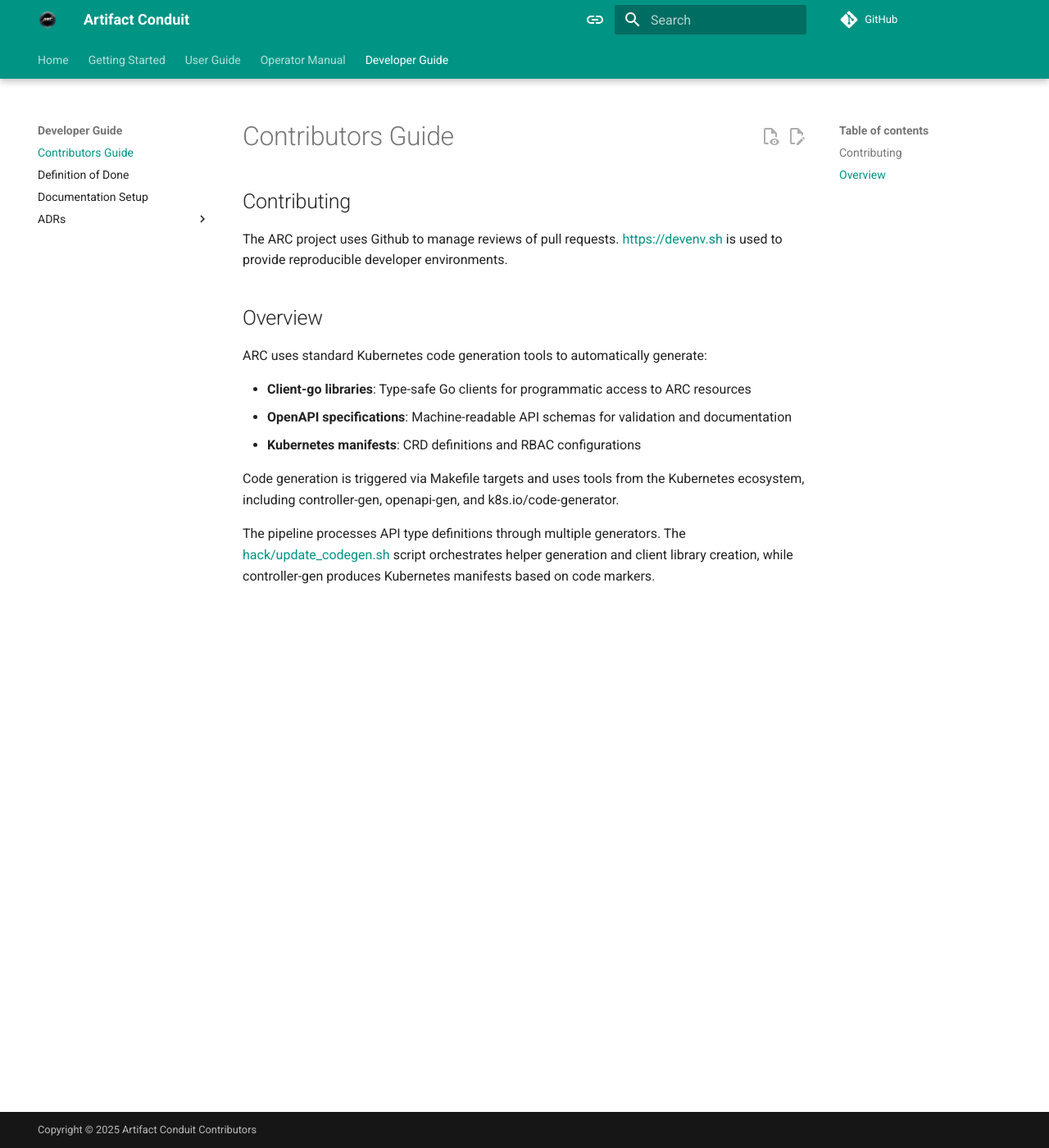
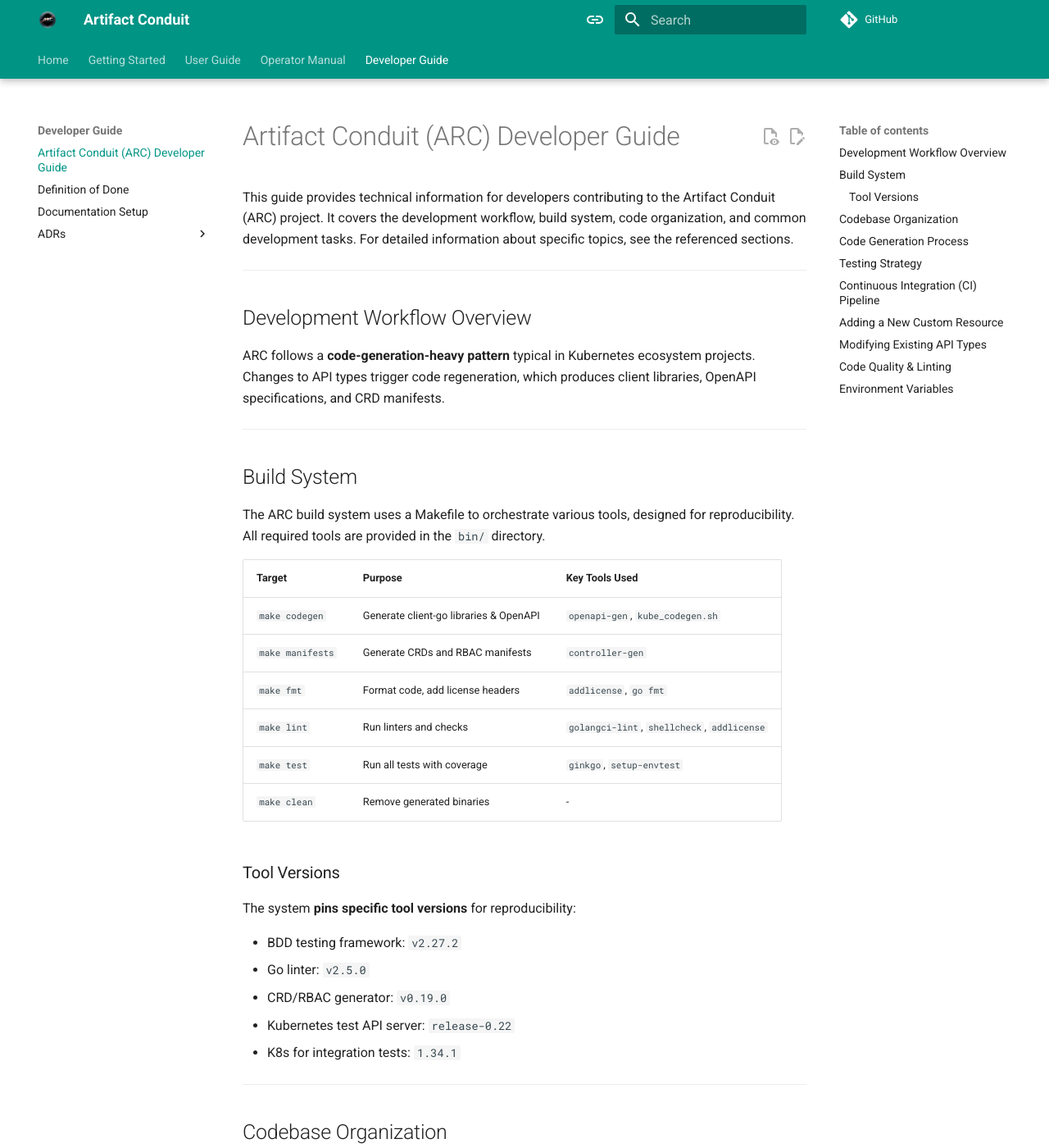
Before and after one commit to opendefensecloud/artifact-conduit, an MkDocs documentation site: the page built from docs/developer-guide/contributing.md, in a window 1280 px wide and 1400 px high. Shown: the whole window at 82% size. Built offline with MkDocs 1.6.1 and Material for MkDocs 9.7.7, drawn with Linux system fonts in a browser that asks for light colours; comment, search, counter and statistics services are not loaded; the version menu is left out; some of the changed text lies outside the part shown.

Commit message:
adjust guide

````diff
--- a/docs/developer-guide/contributing.md
+++ b/docs/developer-guide/contributing.md
@@ -1,18 +1,165 @@
-# Contributors Guide
+# Artifact Conduit (ARC) Developer Guide
 
-## Contributing
+This guide provides technical information for developers contributing to the Artifact Conduit (ARC) project. It covers the development workflow, build system, code organization, and common development tasks. For detailed information about specific topics, see the referenced sections.
 
-The ARC project uses Github to manage reviews of pull requests.
-<https://devenv.sh> is used to provide reproducible developer environments.
+***
 
-## Overview
+## Development Workflow Overview
 
-ARC uses standard Kubernetes code generation tools to automatically generate:
+ARC follows a **code-generation-heavy pattern** typical in Kubernetes ecosystem projects. Changes to API types trigger code regeneration, which produces client libraries, OpenAPI specifications, and CRD manifests.
 
-- **Client-go libraries**: Type-safe Go clients for programmatic access to ARC resources
-- **OpenAPI specifications**: Machine-readable API schemas for validation and documentation
-- **Kubernetes manifests**: CRD definitions and RBAC configurations
+***
 
-Code generation is triggered via Makefile targets and uses tools from the Kubernetes ecosystem, including controller-gen, openapi-gen, and k8s.io/code-generator.
+## Build System
 
-The pipeline processes API type definitions through multiple generators. The [hack/update_codegen.sh](/hack/update-codegen.sh) script orchestrates helper generation and client library creation, while controller-gen produces Kubernetes manifests based on code markers.
+The ARC build system uses a Makefile to orchestrate various tools, designed for reproducibility. All required tools are provided in the `bin/` directory.
+
+| Target           | Purpose                                | Key Tools Used                              |
+| ---------------- | -------------------------------------- | ------------------------------------------- |
+| `make codegen`   | Generate client-go libraries & OpenAPI | `openapi-gen`, `kube_codegen.sh`            |
+| `make manifests` | Generate CRDs and RBAC manifests       | `controller-gen`                            |
+| `make fmt`       | Format code, add license headers       | `addlicense`, `go fmt`                      |
+| `make lint`      | Run linters and checks                 | `golangci-lint`, `shellcheck`, `addlicense` |
+| `make test`      | Run all tests with coverage            | `ginkgo`, `setup-envtest`                   |
+| `make clean`     | Remove generated binaries              | -                                           |
+
+### Tool Versions
+
+The system **pins specific tool versions** for reproducibility:
+
+- BDD testing framework: `v2.27.2`
+- Go linter: `v2.5.0`
+- CRD/RBAC generator: `v0.19.0`
+- Kubernetes test API server: `release-0.22`
+- K8s for integration tests: `1.34.1`
+
+***
+
+## Codebase Organization
+
+ARC codebase follows standard Kubernetes project conventions:
+
+| Directory           | Purpose                                 | Generated/Manual |
+| ------------------- | --------------------------------------- | ---------------- |
+| `api/arc/v1alpha1/` | Custom resource type definitions        | Manual           |
+| `client-go/`        | Client libraries for ARC resources      | Generated        |
+| `pkg/apiserver/`    | Extension API server implementation     | Manual           |
+| `pkg/controller/`   | Controller reconciliation logic         | Manual           |
+| `pkg/registry/`     | Storage strategies for custom resources | Manual           |
+| `cmd/arcctl/`       | CLI tool implementation                 | Manual           |
+| `config/`           | Kubernetes manifests (CRDs, RBAC)       | Generated        |
+| `hack/`             | Build and code generation scripts       | Manual           |
+
+***
+
+## Code Generation Process
+
+ARC uses the Kubernetes code-generator to produce client libraries and OpenAPI specs.
+
+- `make codegen` triggers `hack/update-codegen.sh`
+- Generates:
+  - Client-go libraries in `client-go/`
+  - OpenAPI specs
+  - CRD manifests
+
+See Client Libraries section for usage details.
+
+***
+
+## Testing Strategy
+
+ARC uses a multi-layered testing strategy:
+
+- **Unit Tests**
+- **Integration Tests** (uses `ENVTEST_K8S_VERSION=1.34.1`)
+- **Controller Tests** via envtest
+
+Run all tests and generate coverage:
+
+```sh
+make test
+```
+
+Setup environment for integration tests:
+
+```sh
+setup-envtest
+export ENVTEST_K8S_VERSION=1.34.1
+```
+
+Test coverage is tracked using Coveralls.
+
+***
+
+## Continuous Integration (CI) Pipeline
+
+Pipeline runs on every push and pull request, enforcing code quality and test coverage.
+
+- **Lint Job**
+  - `addlicense`
+  - `shellcheck`
+  - `golangci-lint`
+- **Test Job** (runs after Lint)
+  - `make test`
+
+For customization details, see `.github/workflows/golang.yaml`.
+
+***
+
+## Adding a New Custom Resource
+
+To introduce a new CRD:
+
+1. **Create type definition** in `api/arc/v1alpha1/`
+2. **Add OpenAPI model name**
+3. **Regenerate code** via `make codegen`
+4. **Implement storage** in `pkg/registry/`
+5. **Add controller logic** in `pkg/controller/` if reconciliation is needed
+
+See `hack/update-codegen.sh` for implementation details.
+
+***
+
+## Modifying Existing API Types
+
+Typical steps:
+
+1. Edit types in `api/arc/v1alpha1/`
+2. Run `make codegen`
+3. Run `make manifests`
+4. Run `make test`
+
+> **Note:** Breaking changes may affect existing clients. Follow semantic versioning and provide migration paths.
+
+***
+
+## Code Quality & Linting
+
+Lint and license checks before committing:
+
+- `addlicense` for Apache 2.0 headers
+- `shellcheck` for scripts in `hack/`
+- `golangci-lint` for Go linting
+
+Fix issues with:
+
+```sh
+make fmt
+make lint
+```
+
+***
+
+## Environment Variables
+
+| Variable             | Purpose                | Default                |
+| -------------------- | ---------------------- | ---------------------- |
+| `BUILD_PATH`         | Build output directory | `$(pwd)`               |
+| `LOCALBIN`           | Tool install directory | `$(BUILD_PATH)/bin`    |
+| `GOPRIVATE`          | Private Go modules     | `*.opencode.de`        |
+| `GNOSUMDB`           | Disable checksum DB    | `*.opencode.de`        |
+| `KUBEBUILDER_ASSETS` | envtest binaries       | Set by `setup-envtest` |
+
+***
+
+For deeper information on development topics, consult the corresponding sections and scripts.
````
